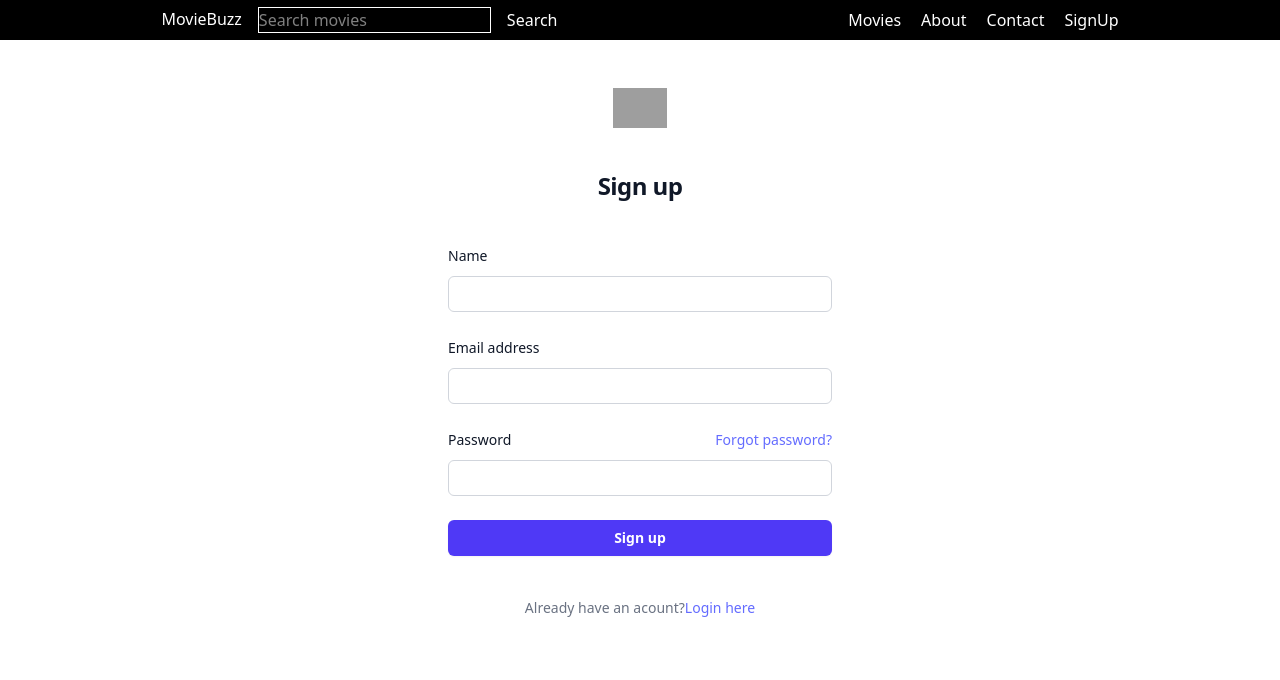
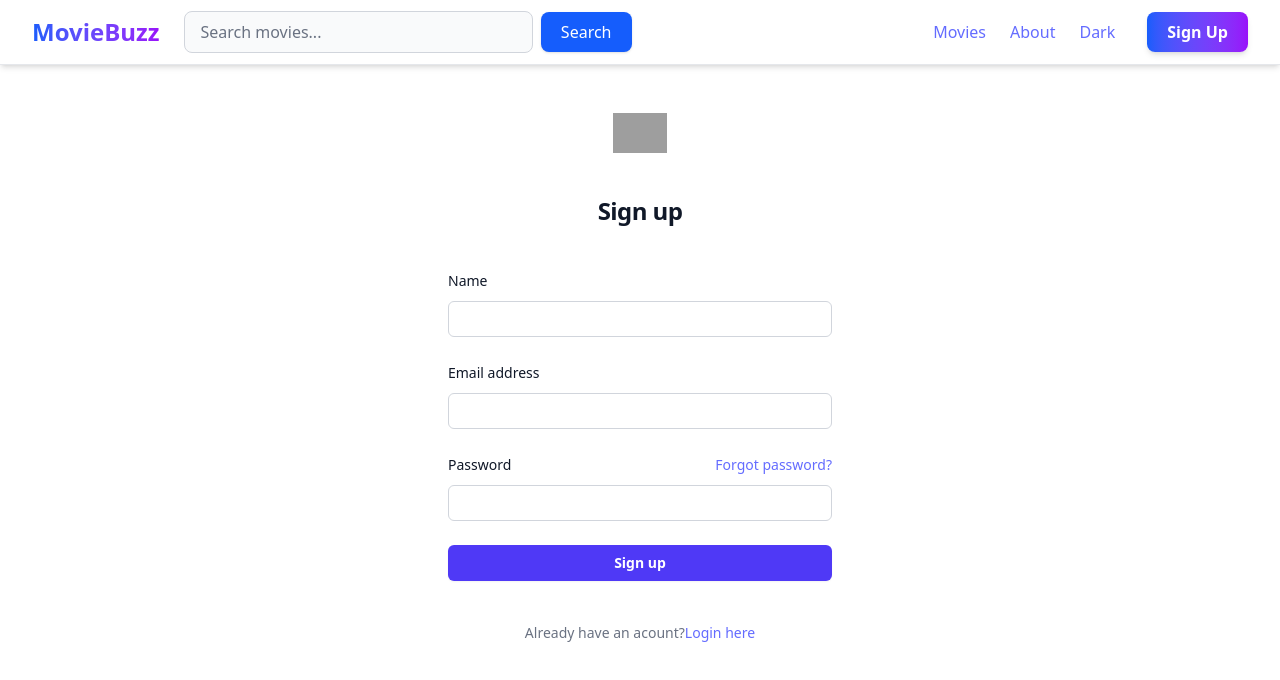
Before and after one commit to vasoni-source/my-first-repo, a React (Vite) app in the folder React/Movie_app/@latest/: page /signUp in a window 1280 px wide. Shown: the top 680 px of the page. Built offline with nearby package versions, Linux system fonts and the light colour scheme; grey boxes are pictures that could not be loaded.

Commit message:
submit the assignment

```diff
--- a/React/Movie_app/@latest/src/App.jsx
+++ b/React/Movie_app/@latest/src/App.jsx
@@ -9,11 +9,18 @@ import User from "./Pages/User/User";
 import SignUp from "./Components/SignUp/SignUp";
 import Login from "./Components/SignUp/Login/Login";
 import MovieDetail from "./Pages/MovieDetail/MovieDetail"
-// import PrivateRoute from "./protected_route/PrivateRoute.js";
 import PrivateRoute from "./protected_route/PrivateRoute";
 import ErrorPage from "./Pages/404Page/ErrorPage";
+import { useSelector } from "react-redux";
 function App() {
+   const theme = useSelector((state) => state.theme.mode);
 
+  useEffect(() => {
+    // Remove both classes first
+    document.body.classList.remove("light", "dark");
+    // Then add the current theme
+    document.body.classList.add(theme);
+  }, [theme]);
   return (
     <div>
       <BrowserRouter>
--- a/React/Movie_app/@latest/src/Common_component/Navbar/Navbar.jsx
+++ b/React/Movie_app/@latest/src/Common_component/Navbar/Navbar.jsx
@@ -4,9 +4,11 @@ import { Link } from "react-router-dom";
 import { useSelector, useDispatch } from "react-redux";
 import { searchedMovie } from "../../features/Movies/movieSlice";
 import "./Navbar.css";
+import { toggleTheme } from "../../features/Theme/themeSlice";
 export default function Navbar() {
   const loginUser = useSelector((state) => state.user.loginUser);
   const movies = useSelector((state) => state.movie?.movies);
+  const theme = useSelector((state) => state.theme.mode);
   const [searchMovie, setSearchMovie] = useState("");
   const dispatch = useDispatch();
   const handleSearch = () => {
@@ -17,40 +19,128 @@ export default function Navbar() {
     setSearchMovie(e.target.value);
   };
   return (
-    <div className="border-black bg-black text-white flex justify-around items-center p-4 max-h-10">
-      <div className="flex justify-between gap-4">
-        <div>MovieBuzz</div>
-        <input
-          type="text"
-          className="border boder-white"
-          placeholder="Search movies"
-          onChange={handelChange}
-        />
-        <button onClick={handleSearch}>Search</button>
+  <nav className="bg-white shadow-md sticky top-0 z-50 border-b border-gray-200">
+  <div className="max-w-7xl mx-auto px-4 sm:px-6 lg:px-8">
+    <div className="flex justify-between items-center h-16">
+
+      {/* Left section - Logo and Search */}
+      <div className="flex items-center gap-6 flex-1">
+        <Link to="/" className="flex-shrink-0">
+          <div className="text-2xl font-bold bg-gradient-to-r from-blue-600 to-purple-600 bg-clip-text text-transparent hover:from-blue-700 hover:to-purple-700 transition-all cursor-pointer">
+            MovieBuzz
+          </div>
+        </Link>
+
+        <div className="hidden md:flex items-center gap-2 flex-1 max-w-md">
+          <input
+            type="text"
+            className="flex-1 px-4 py-2 bg-gray-50 border border-gray-300 rounded-lg text-gray-900 placeholder-gray-500 focus:outline-none focus:ring-2 focus:ring-blue-500 focus:border-blue-500 transition-all"
+            placeholder="Search movies..."
+            onChange={handelChange}
+          />
+          <button
+            onClick={handleSearch}
+            className="px-5 py-2 bg-blue-600 hover:bg-blue-700 text-white rounded-lg font-medium transition-colors duration-200 whitespace-nowrap shadow-sm"
+          >
+            Search
+          </button>
+        </div>
       </div>
-      <div className="flex gap-5">
-        <ul className="flex gap-5">
-          <Link to="/">
-            <li className="text-white">Movies</li>
-          </Link>
 
-          <Link to="/about">
-            <li className="text-white">About</li>
-          </Link>
-          <Link to="/contact">
-            <li className="text-white">Contact</li>
-          </Link>
+      {/* Right section - Navigation Links */}
+      <div className="flex items-center gap-8">
+        <ul className="hidden md:flex items-center gap-6">
+          <li>
+            <Link
+              to="/"
+              className="text-gray-700 hover:text-blue-600 font-medium transition-colors duration-200"
+            >
+              Movies
+            </Link>
+          </li>
+          <li>
+            <Link
+              to="/about"
+              className="text-gray-700 hover:text-blue-600 font-medium transition-colors duration-200"
+            >
+              About
+            </Link>
+          </li>
+          <li>
+            <Link><button onClick={() => dispatch(toggleTheme())}>{theme==='light'?'Dark':'Light'}</button></Link>
+          </li>
         </ul>
+
         {loginUser ? (
           <Link to="/user">
-            <div className="text-white">User</div>
+            <div className="flex items-center gap-2 px-4 py-2 bg-gray-100 hover:bg-gray-200 text-gray-800 rounded-lg font-medium transition-colors duration-200">
+              <svg className="w-5 h-5" fill="none" stroke="currentColor" viewBox="0 0 24 24">
+                <path strokeLinecap="round" strokeLinejoin="round" strokeWidth={2} d="M16 7a4 4 0 11-8 0 4 4 0 018 0zM12 14a7 7 0 00-7 7h14a7 7 0 00-7-7z" />
+              </svg>
+              User
+            </div>
           </Link>
         ) : (
           <Link to="/signUp">
-            <div className="text-white">SignUp</div>
+            <div className="px-5 py-2 bg-gradient-to-r from-blue-600 to-purple-600 hover:from-blue-700 hover:to-purple-700 text-white rounded-lg font-semibold transition-all duration-200 shadow-md hover:shadow-lg">
+              Sign Up
+            </div>
           </Link>
         )}
       </div>
     </div>
+
+    {/* Mobile Search Bar */}
+    <div className="md:hidden pb-4 flex items-center gap-2">
+      <input
+        type="text"
+        className="flex-1 px-4 py-2 bg-gray-50 border border-gray-300 rounded-lg text-gray-900 placeholder-gray-500 focus:outline-none focus:ring-2 focus:ring-blue-500 focus:border-blue-500"
+        placeholder="Search movies..."
+        onChange={handelChange}
+      />
+      <button
+        onClick={handleSearch}
+        className="px-5 py-2 bg-blue-600 hover:bg-blue-700 text-white rounded-lg font-medium transition-colors duration-200 shadow-sm"
+      >
+        Search
+      </button>
+    </div>
+  </div>
+</nav>
+    // <div className="border-black bg-black text-white flex justify-around items-center p-4 max-h-10">
+    //   <div className="flex justify-between gap-4">
+    //     <div>MovieBuzz</div>
+    //     <input
+    //       type="text"
+    //       className="border boder-white"
+    //       placeholder="Search movies"
+    //       onChange={handelChange}
+    //     />
+    //     <button onClick={handleSearch}>Search</button>
+    //   </div>
+    //   <div className="flex gap-5">
+    //     <ul className="flex gap-5">
+    //       <Link to="/">
+    //         <li className="text-white">Movies</li>
+    //       </Link>
+
+    //       <Link to="/about">
+    //         <li className="text-white">About</li>
+    //       </Link>
+    //       <Link to="/contact">
+    //         <li className="text-white">Contact</li>
+    //       </Link>
+    //     </ul>
+    //     {loginUser ? (
+    //       <Link to="/user">
+    //         <div className="text-white">User</div>
+    //       </Link>
+    //     ) : (
+    //       <Link to="/signUp">
+    //         <div className="text-white">SignUp</div>
+    //       </Link>
+    //     )}
+    //   </div>
+    // </div>
   );
 }
--- a/React/Movie_app/@latest/src/Pages/User/User.jsx
+++ b/React/Movie_app/@latest/src/Pages/User/User.jsx
@@ -1,23 +1,26 @@
 import React from "react";
 import "./User.css";
-import { useSelector,useDispatch } from "react-redux";
+import { useSelector, useDispatch } from "react-redux";
 import { logout } from "../../features/User/userSlice";
 import { useNavigate } from "react-router-dom";
-import { LogOut, Heart } from 'lucide-react';
+import { LogOut, Heart } from "lucide-react";
 export default function User() {
   const loginUser = useSelector((state) => state.user.loginUser);
-  const favMovies = useSelector((state)=>state.movie?.favouriteMovies)
-  const dispatch  = useDispatch();
+  const favMovies = useSelector((state) => state.movie?.favouriteMovies);
+  const recentlyViewedmovies = useSelector(
+    (state) => state.movie?.recentlyViewed
+  );
+  console.log("recently movies from user",recentlyViewedmovies)
+  const dispatch = useDispatch();
   const navigator = useNavigate();
   console.log("++++++", loginUser?.email);
-  console.log("favmovies",favMovies)
-  const handleLogOut = ()=>{
+  console.log("favmovies", favMovies);
+  const handleLogOut = () => {
     dispatch(logout());
-    navigator("/login")
-  }
+    navigator("/login");
+  };
   return (
     <div className="min-h-screen bg-gradient-to-br from-slate-50 to-slate-100">
-      {/* Header Section */}
       <div className="bg-white shadow-sm border-b border-slate-200">
         <div className="max-w-7xl mx-auto px-4 sm:px-6 lg:px-8 py-6">
           <div className="flex items-center justify-between">
@@ -36,18 +39,17 @@ export default function User() {
         </div>
       </div>
 
-      {/* Main Content */}
       <div className="max-w-7xl mx-auto px-4 sm:px-6 lg:px-8 py-12">
-        {/* Favorites Section Header */}
         <div className="flex items-center gap-3 mb-8">
           <Heart className="text-red-500" size={28} fill="currentColor" />
-          <h2 className="text-3xl font-bold text-slate-900">Favourite Movies</h2>
+          <h2 className="text-3xl font-bold text-slate-900">
+            Favourite Movies
+          </h2>
           <span className="px-3 py-1 bg-slate-200 text-slate-700 rounded-full text-sm font-medium">
             {favMovies?.length || 0}
           </span>
         </div>
 
-        {/* Movies Grid */}
         {favMovies && favMovies.length > 0 ? (
           <div className="grid grid-cols-1 sm:grid-cols-2 lg:grid-cols-3 xl:grid-cols-4 gap-6">
             {favMovies.map((movie) => (
@@ -72,9 +74,7 @@ export default function User() {
                     {movie?.description}
                   </p>
 
-                  <button
-                    className="w-full flex items-center justify-center gap-2 px-4 py-2.5 bg-red-50 text-red-600 rounded-lg hover:bg-red-600 hover:text-white transition-colors duration-200 font-medium"
-                  >
+                  <button className="w-full flex items-center justify-center gap-2 px-4 py-2.5 bg-red-50 text-red-600 rounded-lg hover:bg-red-600 hover:text-white transition-colors duration-200 font-medium">
                     <Heart size={18} fill="currentColor" />
                     Remove From Favourite
                   </button>
@@ -89,35 +89,35 @@ export default function User() {
           </div>
         )}
       </div>
+      <div className="max-w-7xl mx-auto px-4 py-8">
+        <h4 className="text-2xl font-bold text-gray-800 mb-6">
+          Recently viewed movies
+        </h4>
+        <div className="grid grid-cols-1 sm:grid-cols-2 lg:grid-cols-3 xl:grid-cols-4 gap-6">
+          {recentlyViewedmovies?.map((movie) => (
+            <div
+              key={movie.id}
+              className="bg-white rounded-lg shadow-md overflow-hidden hover:shadow-xl transition-shadow duration-300 cursor-pointer"
+            >
+              <div className="relative aspect-[2/3] overflow-hidden">
+                <img
+                  src={movie.poster[0]}
+                  alt={movie.title}
+                  className="w-full h-full object-cover hover:scale-105 transition-transform duration-300"
+                />
+              </div>
+              <div className="p-4">
+                <h3 className="text-lg font-semibold text-gray-900 mb-2 line-clamp-1">
+                  {movie.title}
+                </h3>
+                <p className="text-sm text-gray-600 line-clamp-3">
+                  {movie.description}
+                </p>
+              </div>
+            </div>
+          ))}
+        </div>
+      </div>
     </div>
-    // <div>
-    //   <div className="flex justify-center items-center h-screen border border-black">
-    //   <div className="border border-black p-5 h-100 w-100 flex  flex-col items-center justify-center gap-5">
-    //     <h3>{loginUser?.email}</h3>
-    //     <button className="btn btn-blue" onClick={handleLogOut}>Log out</button>
-    //   </div>
-
-    // </div>
-    // <div>
-    //   <h1>Favourite Movies </h1>
-    //    {
-    //     favMovies?.map((movie)=>(
-    //       <div className="max-w-sm rounded overflow-hidden shadow-lg" key={movie.id}>
-    //     <img
-    //       className="w-full"
-    //       src={movie?.poster[0]}
-    //       alt={movie?.title}
-    //     />
-    //     <div className="px-6 py-4">
-    //       <div className="font-bold text-xl mb-2">{movie?.title}</div>
-    //       <p className="text-gray-700 text-base" >{movie?.description}</p>
-    //     </div>
-    //     <button className="focus:outline-none text-white bg-red-700 hover:bg-red-800 focus:ring-4 focus:ring-red-300 font-medium rounded-lg text-sm px-5 py-2.5 me-2 mb-2 dark:bg-red-600 dark:hover:bg-red-700 dark:focus:ring-red-900">Remove From Favourite</button>
-    //   </div>
-    //     ))
-    //   }
-    // </div>
-    // </div>
-
   );
 }
--- a/React/Movie_app/@latest/src/app/store.js
+++ b/React/Movie_app/@latest/src/app/store.js
@@ -1,10 +1,12 @@
 import { configureStore } from "@reduxjs/toolkit";
 import userReducer from "../features/User/userSlice"
 import movieReducer from "../features/Movies/movieSlice"
+import themeReducer from "../features/Theme/themeSlice"
 export const store = configureStore({
     reducer:{
         user:userReducer,
         movie:movieReducer,
+        theme:themeReducer,
     }
 })
 export default store;
--- /dev/null
+++ b/React/Movie_app/@latest/src/features/Theme/themeSlice.js
@@ -0,0 +1,22 @@
+    // src/redux/themeSlice.js
+    import { createSlice } from '@reduxjs/toolkit';
+
+    const initialState = {
+      mode: 'light', // or 'dark' based on system preference or initial setting
+    };
+
+    const themeSlice = createSlice({
+      name: 'theme',
+      initialState,
+      reducers: {
+        toggleTheme: (state) => {
+          state.mode = state.mode === 'light' ? 'dark' : 'light';
+        },
+        setTheme: (state, action) => {
+          state.mode = action.payload;
+        },
+      },
+    });
+
+    export const { toggleTheme, setTheme } = themeSlice.actions;
+    export default themeSlice.reducer;
--- a/React/Movie_app/@latest/src/index.css
+++ b/React/Movie_app/@latest/src/index.css
@@ -1,18 +1,22 @@
-/* :root {
-  font-family: system-ui, Avenir, Helvetica, Arial, sans-serif;
-  line-height: 1.5;
-  font-weight: 400;
+:root {
+  --background-color-light: #ffffff;
+  --text-color-light: #000000;
 
-  color-scheme: light dark;
-  color: rgba(255, 255, 255, 0.87);
-  background-color: #242424;
+  --background-color-dark: #333333;
+  --text-color-dark: #ffffff;
+}
 
-  font-synthesis: none;
-  text-rendering: optimizeLegibility;
-  -webkit-font-smoothing: antialiased;
-  -moz-osx-font-smoothing: grayscale;
+/* Apply variables to body depending on theme */
+body.light {
+  background-color: var(--background-color-light);
+  color: var(--text-color-light);
 }
-*/
+
+body.dark {
+  background-color: var(--background-color-dark);
+  color: var(--text-color-dark);
+}
+
 a {
   font-weight: 500;
   color: #646cff;
```
Also changed, not shown: React/Movie_app/@latest/db1.json (+18 -23 lines), React/Movie_app/@latest/src/Pages/Home/Home.jsx (+35 -36 lines), React/Movie_app/@latest/src/features/Movies/movieSlice.js (+15 -4 lines), React/Movie_app/@latest/src/App.css (line endings or trailing spaces), 1 other file (tests, documents, lock files or other folders).
